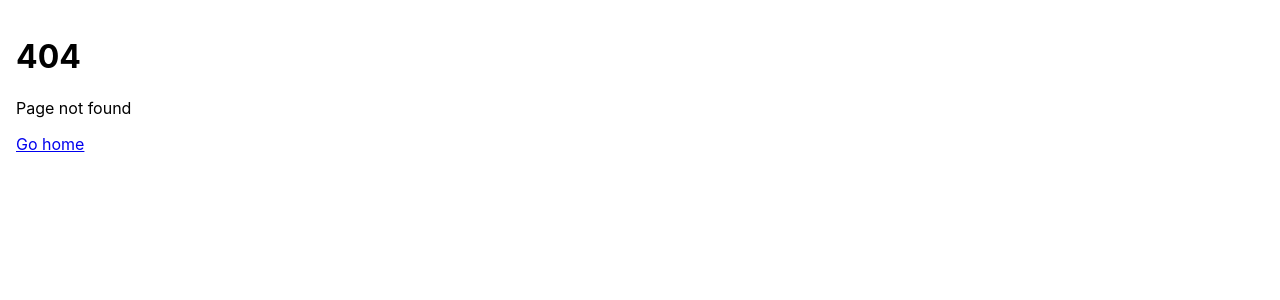
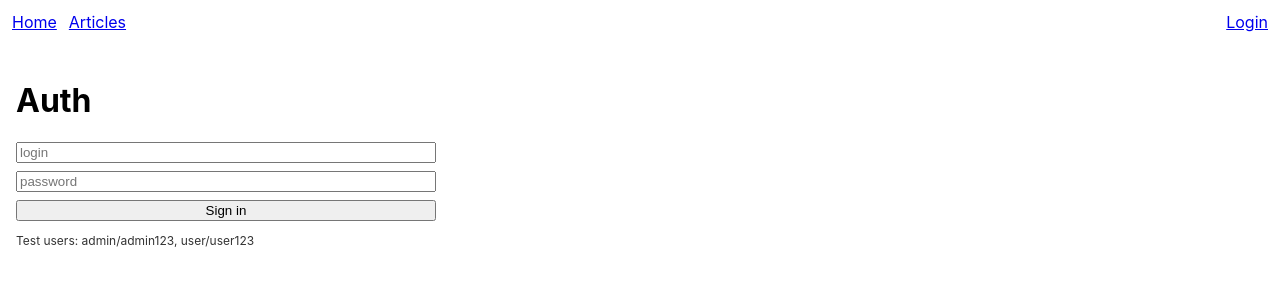
Before and after one commit to Simyon/MIPT-1C-React-Course-Homeworks, a React (Create React App) app in the folder home_react/: page /auth in a window 1280 px wide. Before the commit this address led to /404. Shown: the top 300 px of the page. Built offline with nearby package versions, Linux system fonts and the light colour scheme.

Commit message:
Задание 10 готово.

```diff
--- a/home_react/src/App.js
+++ b/home_react/src/App.js
@@ -1,44 +1,49 @@
-import { addArticle, fetchArticles } from "./store/articlesSlice";
-import { Routes, Route, Navigate } from "react-router-dom";
-import { useCallback, useEffect, useMemo } from "react";
-import { useDispatch } from "react-redux";
+import { fetchArticles } from "./store/articlesSlice";
+import { logout } from "./store/authSlice";
+import { useEffect } from "react";
+import { useDispatch, useSelector } from "react-redux";
+import { Routes, Route, Navigate, Link } from "react-router-dom";
 
 import ArticlesPage from "./pages/ArticlesPage";
 import ArticlePage from "./pages/ArticlePage";
+import AuthPage from "./pages/AuthPage";
+import HomePage from "./pages/HomePage";
 import NotFoundPage from "./pages/NotFoundPage";
-import HomePage from "./pages/HomePage";
 import styles from "./App.module.scss";
 
 function App() {
   const dispatch = useDispatch();
+  const user = useSelector((s) => s.auth.user);
 
   useEffect(() => {
-    dispatch(fetchArticles())
-      .unwrap()
-      .catch((err) => {
-        console.error("[api error]", new Date().toISOString(), "fetchArticles", err);
-      });
+    dispatch(fetchArticles()).unwrap().catch((err) => {
+      console.error("[api error]", new Date().toISOString(), "fetchArticles", err);
+    });
   }, [dispatch]);
-
-  const handleAddArticle = useCallback(
-    ({ title, text }) => {
-      const newArticle = {
-        articleId: Date.now(),
-        title,
-        text,
-        currentLikes: 0,
-        commentsCount: 0,
-        createdAt: Date.now(),
-      };
-      dispatch(addArticle(newArticle));
-    },
-    [dispatch]
-  );
 
   return (
     <div className={styles.applicationHolder}>
+      <div style={{ padding: 12, display: "flex", gap: 12, alignItems: "center" }}>
+        <Link to="/">Home</Link>
+        <Link to="/articles">Articles</Link>
+
+        <div style={{ marginLeft: "auto", display: "flex", gap: 12, alignItems: "center" }}>
+          {user ? (
+            <>
+              <span style={{ fontSize: 12, opacity: 0.8 }}>
+                {user.name} ({user.login})
+              </span>
+              <button onClick={() => dispatch(logout())}>Logout</button>
+            </>
+          ) : (
+            <Link to="/auth">Login</Link>
+          )}
+        </div>
+      </div>
+
       <Routes>
         <Route path="/" element={<HomePage />} />
+        <Route path="/auth" element={<AuthPage />} />
         <Route path="/articles" element={<ArticlesPage />} />
         <Route path="/articles/:articleId" element={<ArticlePage />} />
         <Route path="/404" element={<NotFoundPage />} />
--- /dev/null
+++ b/home_react/src/assets/data/users.json
@@ -0,0 +1,4 @@
+[
+  { "login": "admin", "password": "admin123", "name": "Admin" },
+  { "login": "user", "password": "user123", "name": "User" }
+]
--- /dev/null
+++ b/home_react/src/helpers/auth-api.js
@@ -0,0 +1,70 @@
+import users from "../assets/data/users.json";
+
+const AUTH_DELAY = 500;
+const FAIL_PROBABILITY = 0.05;
+
+const LS_KEY = "auth_v1";
+
+function randomFail() {
+  if (Math.random() < FAIL_PROBABILITY) {
+    throw new Error("Mock auth API error");
+  }
+}
+
+async function sha256(text) {
+  const enc = new TextEncoder().encode(text);
+  const buf = await crypto.subtle.digest("SHA-256", enc);
+  return Array.from(new Uint8Array(buf))
+    .map((b) => b.toString(16).padStart(2, "0"))
+    .join("");
+}
+
+export async function login(login, password) {
+  return new Promise((resolve, reject) => {
+    setTimeout(async () => {
+      try {
+        randomFail();
+
+        const found = users.find((u) => u.login === login && u.password === password);
+        if (!found) {
+          reject(new Error("Invalid login or password"));
+          return;
+        }
+
+        const rawToken = `${found.login}:${found.name}:${Date.now()}`;
+        const tokenHash = await sha256(rawToken);
+
+        const payload = {
+          login: found.login,
+          name: found.name,
+          tokenHash,
+        };
+
+        window.localStorage.setItem(LS_KEY, JSON.stringify(payload));
+        resolve(payload);
+      } catch (e) {
+        reject(e);
+      }
+    }, AUTH_DELAY);
+  });
+}
+
+export function logout() {
+  window.localStorage.removeItem(LS_KEY);
+}
+
+export function getAuth() {
+  const raw = window.localStorage.getItem(LS_KEY);
+  if (!raw) return null;
+  try {
+    return JSON.parse(raw);
+  } catch {
+    return null;
+  }
+}
+
+export function isAuthed() {
+  return !!getAuth();
+}
+
+export const AUTH_LS_KEY = LS_KEY;
--- /dev/null
+++ b/home_react/src/pages/AuthPage.jsx
@@ -0,0 +1,79 @@
+import { useEffect, useReducer } from "react";
+import { useDispatch, useSelector } from "react-redux";
+import { useNavigate } from "react-router-dom";
+import { loginThunk } from "../store/authSlice";
+
+const initial = { login: "", password: "" };
+
+function reducer(state, action) {
+  switch (action.type) {
+    case "setLogin":
+      return { ...state, login: action.payload };
+    case "setPassword":
+      return { ...state, password: action.payload };
+    case "reset":
+      return initial;
+    default:
+      return state;
+  }
+}
+
+export default function AuthPage() {
+  const dispatch = useDispatch();
+  const navigate = useNavigate();
+
+  const user = useSelector((s) => s.auth.user);
+  const isLoading = useSelector((s) => s.auth.isLoading);
+  const error = useSelector((s) => s.auth.error);
+
+  const [form, formDispatch] = useReducer(reducer, initial);
+
+  useEffect(() => {
+    if (user) navigate("/articles", { replace: true });
+  }, [user, navigate]);
+
+  const submit = (e) => {
+    e.preventDefault();
+    const l = form.login.trim();
+    const p = form.password.trim();
+    if (!l || !p) return;
+
+    dispatch(loginThunk({ login: l, password: p }))
+      .unwrap()
+      .then(() => {
+        formDispatch({ type: "reset" });
+      })
+      .catch((err) => {
+        console.error("[auth error]", new Date().toISOString(), { login: l }, err);
+      });
+  };
+
+  return (
+    <div style={{ padding: 16, maxWidth: 420 }}>
+      <h1>Auth</h1>
+
+      <form onSubmit={submit} style={{ display: "flex", flexDirection: "column", gap: 8 }}>
+        <input
+          placeholder="login"
+          value={form.login}
+          onChange={(e) => formDispatch({ type: "setLogin", payload: e.target.value })}
+        />
+        <input
+          placeholder="password"
+          type="password"
+          value={form.password}
+          onChange={(e) => formDispatch({ type: "setPassword", payload: e.target.value })}
+        />
+        <button type="submit" disabled={isLoading}>
+          {isLoading ? "Signing in..." : "Sign in"}
+        </button>
+      </form>
+
+      {error && <div style={{ marginTop: 10, color: "crimson" }}>{error}</div>}
+
+      <div style={{ marginTop: 12, fontSize: 12, opacity: 0.8 }}>
+        Test users: admin/admin123, user/user123
+      </div>
+    </div>
+  );
+}
--- /dev/null
+++ b/home_react/src/store/authSlice.js
@@ -0,0 +1,45 @@
+import { createAsyncThunk, createSlice } from "@reduxjs/toolkit";
+import { getAuth, login as apiLogin, logout as apiLogout } from "../helpers/auth-api";
+
+export const loginThunk = createAsyncThunk("auth/login", async ({ login, password }) => {
+  const payload = await apiLogin(login, password);
+  return payload;
+});
+
+const authSlice = createSlice({
+  name: "auth",
+  initialState: {
+    user: getAuth(),
+    isLoading: false,
+    error: null,
+  },
+  reducers: {
+    logout(state) {
+      apiLogout();
+      state.user = null;
+      state.error = null;
+      state.isLoading = false;
+    },
+    hydrateFromStorage(state) {
+      state.user = getAuth();
+    },
+  },
+  extraReducers: (builder) => {
+    builder
+      .addCase(loginThunk.pending, (state) => {
+        state.isLoading = true;
+        state.error = null;
+      })
+      .addCase(loginThunk.fulfilled, (state, action) => {
+        state.isLoading = false;
+        state.user = action.payload;
+      })
+      .addCase(loginThunk.rejected, (state, action) => {
+        state.isLoading = false;
+        state.error = action.error?.message ?? "Login failed";
+      });
+  },
+});
+
+export const { logout, hydrateFromStorage } = authSlice.actions;
+export default authSlice.reducer;
--- a/home_react/src/store/index.js
+++ b/home_react/src/store/index.js
@@ -1,10 +1,12 @@
 import { configureStore } from "@reduxjs/toolkit";
 import articlesReducer from "./articlesSlice";
+import authReducer from "./authSlice";
 import commentsReducer from "./commentsSlice";
 
 export const store = configureStore({
   reducer: {
     articles: articlesReducer,
     comments: commentsReducer,
+    auth: authReducer,
   },
 });
```
